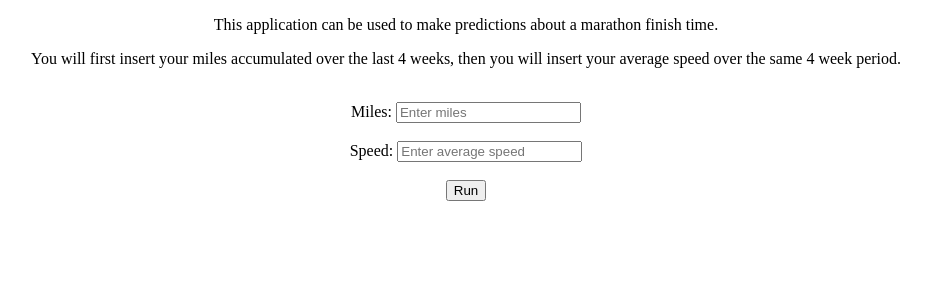
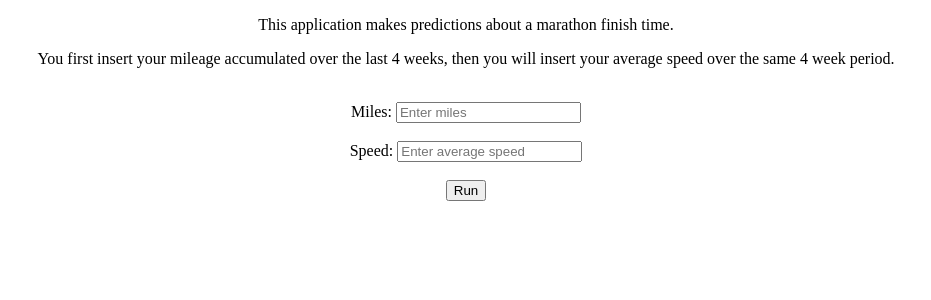
Before and after one commit to rmratliffbrown/ml-marathon-finish-predictor, a Flask app: page / in a window 1280 px wide. Shown: the top 300 px of the page, without its empty margins (174-1105 px from the left). Run offline with Flask 2, Linux system fonts and the light colour scheme.

Commit message:
how to use message update

```diff
--- a/templates/front.html
+++ b/templates/front.html
@@ -5,8 +5,8 @@
     </head>
 
     <body>
-        <p style="text-align: center;"> This application can be used to make predictions about a marathon finish time. </p>
-        <p style="text-align: center;">You will first insert your miles accumulated over the last 4 weeks, then you will insert your average speed over the same 4 week period. </p>
+        <p style="text-align: center;"> This application makes predictions about a marathon finish time. </p>
+        <p style="text-align: center;">You first insert your mileage accumulated over the last 4 weeks, then you will insert your average speed over the same 4 week period. </p>
         <form name="form", method="POST", style="text-align: center;">
             <br>
             Miles: <input type="number" name="miles", placeholder="Enter miles" required/>
```
